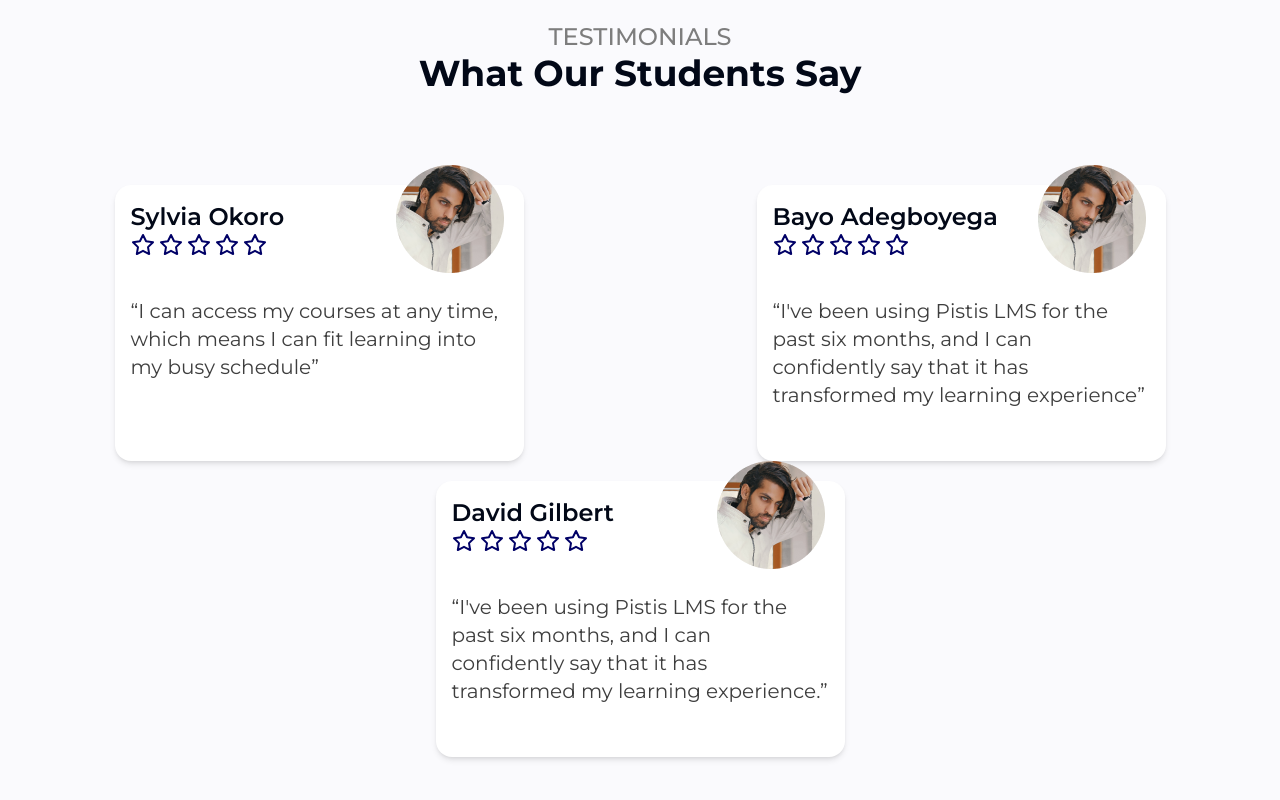
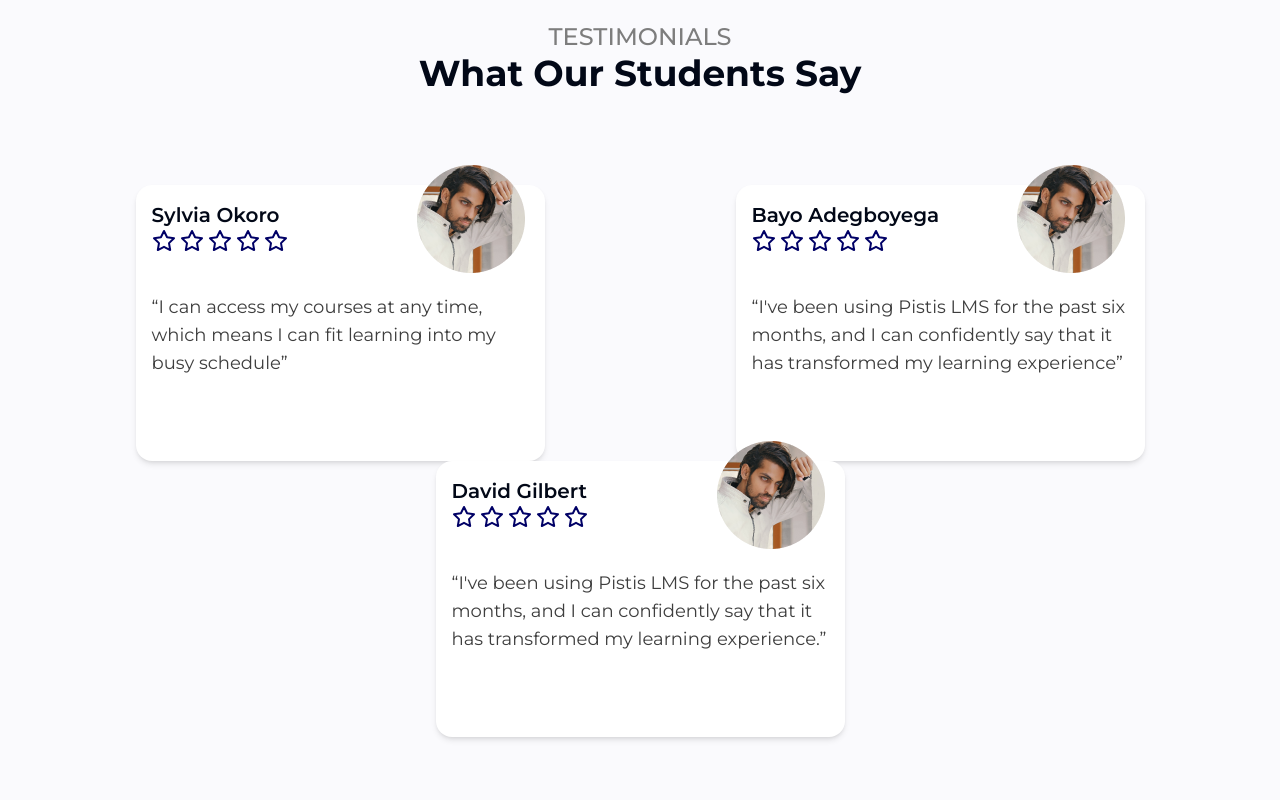
Before and after one commit to PISTIS-Solutions/lms-frontend-admin-I, a Next.js app: page / in a window 1280 px wide. Shown: the part 2700-3500 px from the top of the page. Built offline with nearby package versions, Linux system fonts and the light colour scheme.

Commit message:
updated ui

```diff
--- a/app/(screens)/students/[student]/page.tsx
+++ b/app/(screens)/students/[student]/page.tsx
@@ -40,7 +40,7 @@ const Student = () => {
           </div>
         </div>
         <div>
-          <div>
+          <div className="bg-slate-100">
             <div className="sm:flex block px-3 md:px-0 items-center justify-around py-4">
               <div className="flex items-center gap-x-4">
                 <Image
--- a/app/page.tsx
+++ b/app/page.tsx
@@ -58,13 +58,13 @@ export default function Home() {
       </section>
       <section className=" flex items-center px-5 md:px-10 justify-between bg-mid-back h-[117px] bg-no-repeat bg-cover">
         <div className="flex w-full md:justify-evenly justify-center divide-x-[4px]">
-          <p className="text-white text-xs md:text-2xl font-medium pr-4 md:pr-36">
+          <p className="text-white text-sm md:text-2xl font-medium pr-4 md:pr-36">
             30+ Students
           </p>
-          <p className="text-white text-xs md:text-2xl font-medium px-4 md:px-36">
+          <p className="text-white text-sm md:text-2xl font-medium px-4 md:px-36">
             Expert Mentors
           </p>
-          <p className="text-white text-xs md:text-2xl font-medium pl-4 md:pl-36">
+          <p className="text-white text-ms md:text-2xl font-medium pl-4 md:pl-36">
             20+ courses
           </p>
         </div>
@@ -165,7 +165,7 @@ export default function Home() {
             What Our Students Say
           </h1>
         </div>
-        <div className="flex flex-wrap gap-5 justify-around py-16 px-2 items-center">
+        <div className="flex flex-wrap  justify-around py-16 px-[40px] items-center">
           <TestimonialCard
             avatar={avatar}
             name="Sylvia Okoro"
@@ -187,7 +187,7 @@ export default function Home() {
         <h1 className="mb-5 text-xl sm:text-2xl md:text-4xl text-center font-bold">
           Our Popular courses
         </h1>
-        <div className="relative mx-5 lg:mx-40">
+        <div className="relative md:mr-[169px] md:ml-[169px] lg:mx-40">
           <div className="grid px-2 grid-cols-1 md:grid-cols-2 place-items-center xl:grid-cols-3 gap-[16px]">
             <Coursecard
               image={ansible}
--- a/components/side-comp/course-card.tsx
+++ b/components/side-comp/course-card.tsx
@@ -12,7 +12,7 @@ interface Componentprops {
 
 const Coursecard = ({ image, header, title, modules }: Componentprops) => {
   return (
-    <div className="md:w-[357px] w-auto max-w-[340px] cursor-pointer hover:scale-100 md:hover:scale-105 duration-75 ease-in-out shadow-md h-auto md:h-[351px] rounded-[16px] bg-white">
+    <div className="md:w-[325px] w-auto max-w-[340px] cursor-pointer hover:scale-100 md:hover:scale-105 duration-75 ease-in-out shadow-md h-auto md:h-[351px] rounded-[16px] bg-white">
       <div>
         <Image
           src={image}
--- a/components/side-comp/testimony-card.tsx
+++ b/components/side-comp/testimony-card.tsx
@@ -20,7 +20,7 @@ const TestimonialCard = ({ avatar, name, quote }: Componentprops) => {
         className="md:w-[108px] w-[80px] h-[80px] md:h-[108px] absolute right-5 -top-5"
       />
       <div>
-        <h3 className="md:text-2xl sm:text-lg text-sm font-semibold">{name}</h3>
+        <h3 className="md:text-xl sm:text-lg text-sm font-semibold">{name}</h3>
         <div className="flex gap-x-1 text-main">
           <Star />
           <Star />
@@ -30,7 +30,7 @@ const TestimonialCard = ({ avatar, name, quote }: Componentprops) => {
         </div>
       </div>
       <div>
-        <p className="md:text-xl text-xs sm:text-base mt-10 text-[#3E3E3E]">“{quote}”</p>
+        <p className="md:text-lg text-xs sm:text-base mt-10 text-[#3E3E3E]">“{quote}”</p>
       </div>
     </main>
   );
```
